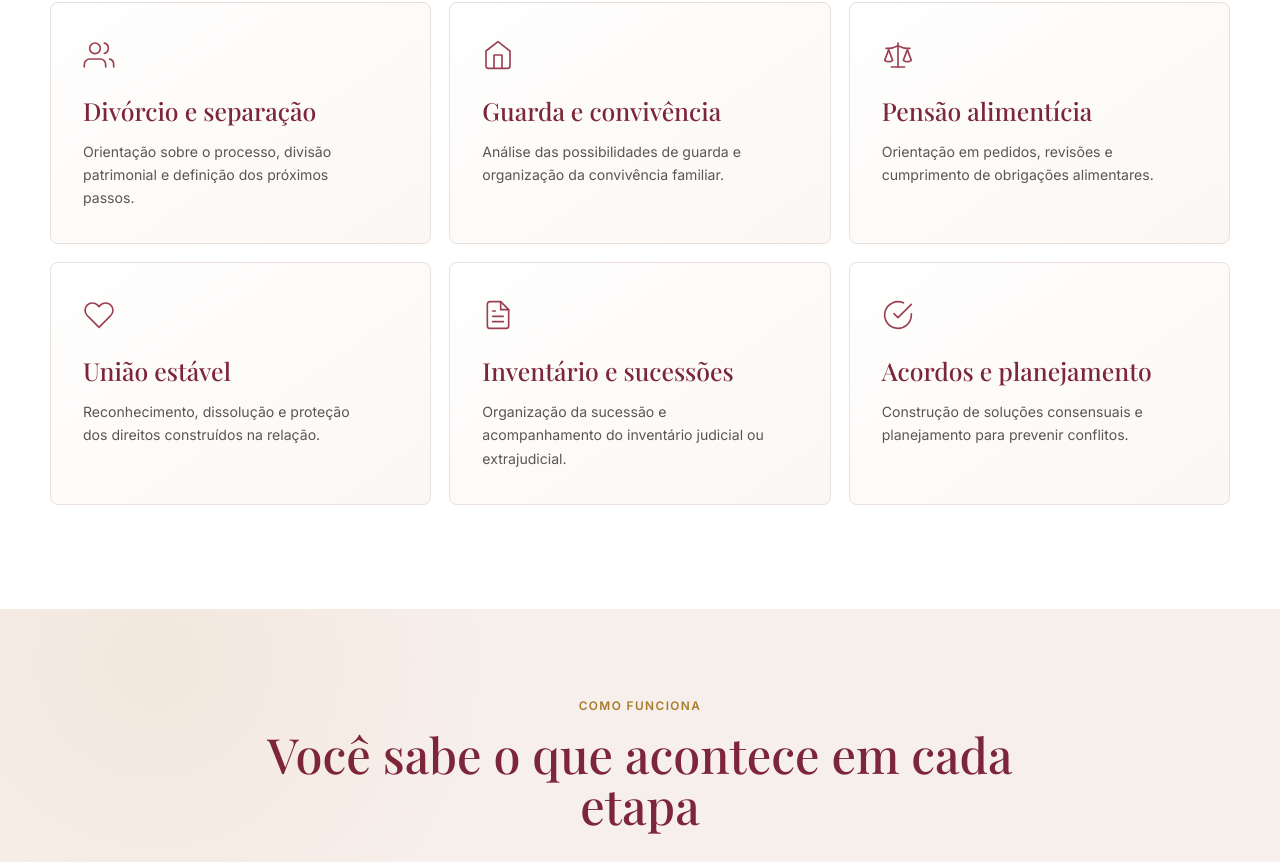
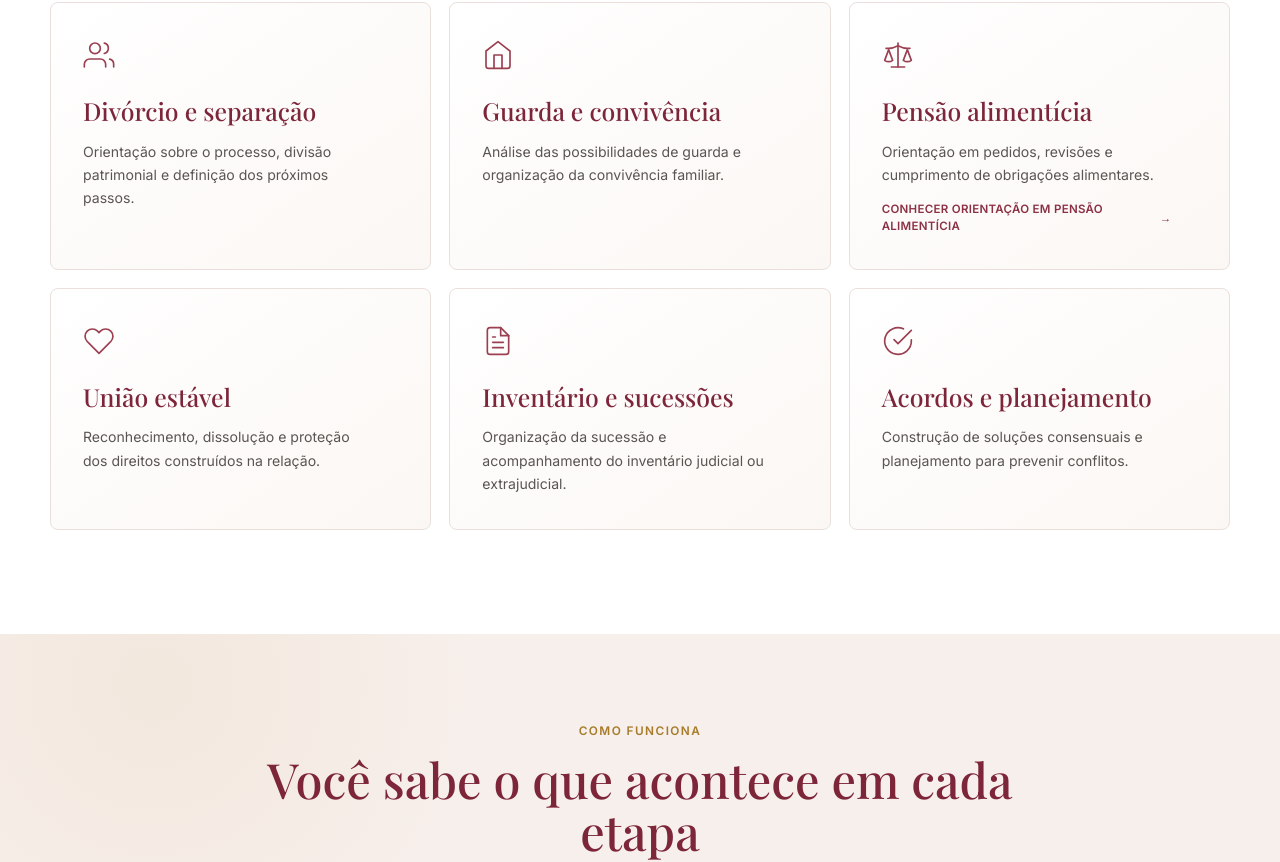
Before and after one commit to larissarocha-web/landing-page-lr-adv, a React (Vite) app: page / in a window 1280 px wide. Shown: the part 995-1857 px from the top of the page. Built offline with nearby package versions, Linux system fonts and the light colour scheme; no server answers.

Commit message:
refina navegação da landing de pensão

```diff
--- a/src/PensaoApp.tsx
+++ b/src/PensaoApp.tsx
@@ -14,7 +14,7 @@ import { Pensao } from './pages/Pensao'
 import { defaultTheme } from './styles/themes/default'
 
 const pensionNavItems: HeaderNavItem[] = [
-  { href: '#inicio', label: 'Pensão alimentícia' },
+  { href: '/', label: 'Página principal' },
   { href: '#atuacao', label: 'Situações atendidas' },
   { href: '#como-funciona', label: 'Como funciona' },
   { href: '#duvidas', label: 'Dúvidas' },
@@ -25,6 +25,8 @@ function PensaoApp() {
   return (
     <ThemeProvider theme={defaultTheme}>
       <Header
+        brandHref="/"
+        brandLabel="Ir para a página principal"
         navItems={pensionNavItems}
         trackingPrefix="pension"
         whatsappMessage={PENSION_WHATSAPP_MESSAGE}
--- a/src/components/Header/index.tsx
+++ b/src/components/Header/index.tsx
@@ -21,6 +21,7 @@ const defaultNavItems: HeaderNavItem[] = [
 
 type HeaderProps = {
   brandHref?: string
+  brandLabel?: string
   navItems?: HeaderNavItem[]
   trackingPrefix?: string
   whatsappMessage?: string
@@ -28,6 +29,7 @@ type HeaderProps = {
 
 export function Header({
   brandHref = '#inicio',
+  brandLabel = 'Larissa Rocha - início',
   navItems = defaultNavItems,
   trackingPrefix,
   whatsappMessage,
@@ -66,11 +68,7 @@ export function Header({
     <>
       <HeaderContainer>
         <Div1>
-          <a
-            className="brand"
-            href={brandHref}
-            aria-label="Larissa Rocha - início"
-          >
+          <a className="brand" href={brandHref} aria-label={brandLabel}>
             <img src={logo} alt="Larissa Rocha Advogada" />
           </a>
 
@@ -122,7 +120,14 @@ export function Header({
         >
           <div className="menu-header">
             <span aria-hidden="true" />
-            <img src={logo} alt="Larissa Rocha Advogada" />
+            <a
+              className="menu-brand"
+              href={brandHref}
+              aria-label={brandLabel}
+              onClick={() => setIsOpen(false)}
+            >
+              <img src={logo} alt="Larissa Rocha Advogada" />
+            </a>
             <button
               autoFocus
               type="button"
--- a/src/components/Header/styles.ts
+++ b/src/components/Header/styles.ts
@@ -175,11 +175,16 @@ export const MenuMobileOpen = styled.div`
     border-bottom: 1px solid rgba(125, 38, 58, 0.08);
   }
 
+  .menu-brand {
+    display: inline-flex;
+    grid-column: 2;
+    justify-self: center;
+  }
+
   .menu-header img {
     width: min(58vw, 205px);
     height: auto;
     object-fit: contain;
-    justify-self: center;
   }
 
   .menu-header button {
--- a/src/pages/Pensao/index.tsx
+++ b/src/pages/Pensao/index.tsx
@@ -150,8 +150,8 @@ export function Pensao() {
 
           <div className="desktop-microcopy">
             <span>Atendimento online em todo o Brasil</span>
+            <span>OAB/DF nº 65.877</span>
             <span>Sigilo</span>
-            <span>Retorno em horário comercial</span>
           </div>
         </HeroCopy>
 
@@ -164,8 +164,8 @@ export function Pensao() {
 
         <div className="mobile-microcopy">
           <span>Atendimento online em todo o Brasil</span>
+          <span>OAB/DF nº 65.877</span>
           <span>Sigilo</span>
-          <span>Retorno em horário comercial</span>
         </div>
       </HeroSection>
 
@@ -286,7 +286,7 @@ export function Pensao() {
 
           <div className="contact-microcopy">
             <span>Contato confidencial</span>
-            <span>Atendimento em horário comercial</span>
+            <span>Retorno em horário comercial</span>
           </div>
         </div>
       </ContactSection>
--- a/src/pages/Serviços/index.tsx
+++ b/src/pages/Serviços/index.tsx
@@ -29,6 +29,8 @@ const areas = [
     description:
       'Orientação em pedidos, revisões e cumprimento de obrigações alimentares.',
     icon: LuScale,
+    href: '/pensao',
+    linkLabel: 'Conhecer orientação em pensão alimentícia',
   },
   {
     title: 'União estável',
@@ -88,7 +90,15 @@ export function Servicos() {
                   aria-labelledby={`area-title-${index}`}
                   aria-hidden={!isOpen}
                 >
-                  <p>{area.description}</p>
+                  <p>
+                    {area.description}
+                    {area.href && area.linkLabel && (
+                      <a className="area-link" href={area.href}>
+                        {area.linkLabel}
+                        <span aria-hidden="true">→</span>
+                      </a>
+                    )}
+                  </p>
                 </div>
               </article>
             )
--- a/src/pages/Serviços/styles.ts
+++ b/src/pages/Serviços/styles.ts
@@ -121,6 +121,28 @@ export const Cards = styled.div`
     line-height: 1.65;
   }
 
+  .area-link {
+    display: flex;
+    width: fit-content;
+    align-items: center;
+    gap: 7px;
+    margin-top: 15px;
+    color: #8c3044;
+    font-size: 0.72rem;
+    font-weight: 600;
+    letter-spacing: 0.025em;
+    line-height: 1.45;
+    text-decoration: none;
+    text-transform: uppercase;
+
+    &:hover,
+    &:focus-visible {
+      color: #641d30;
+      text-decoration: underline;
+      text-underline-offset: 4px;
+    }
+  }
+
   @media (max-width: 900px) {
     grid-template-columns: repeat(2, 1fr);
   }
```
